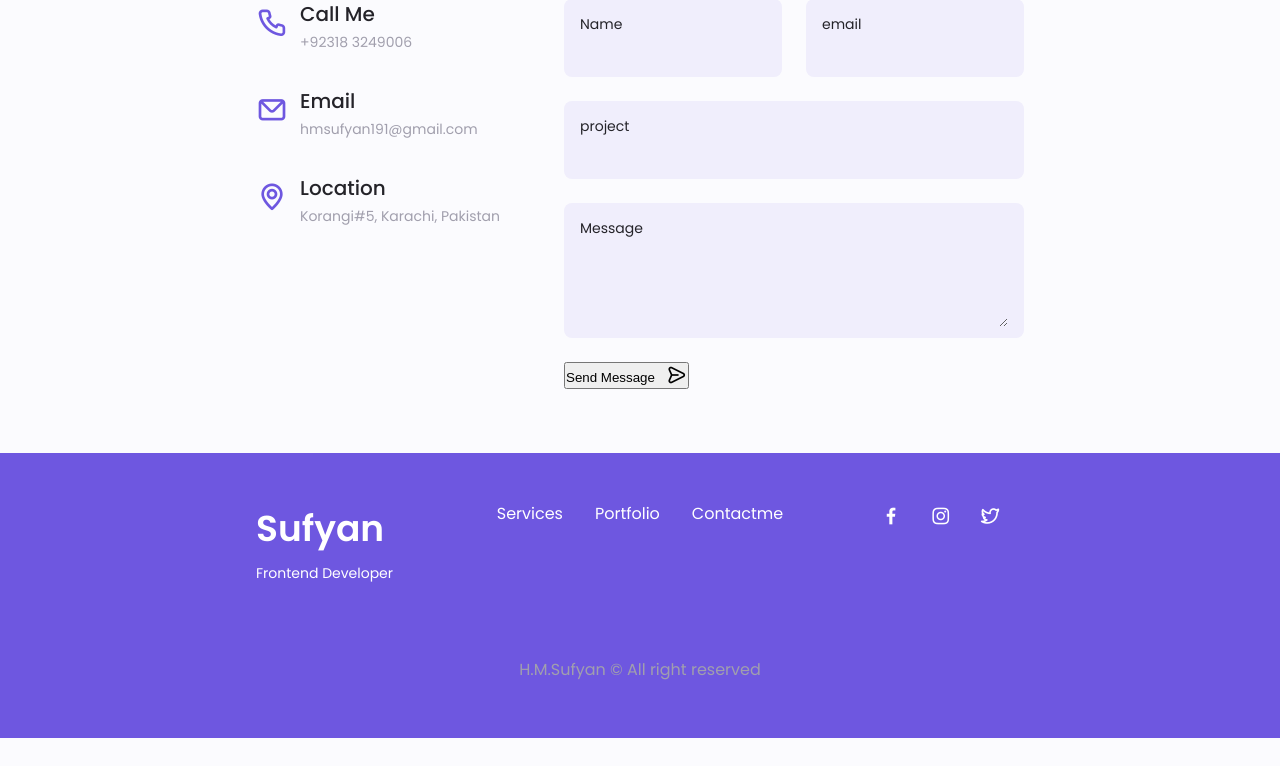
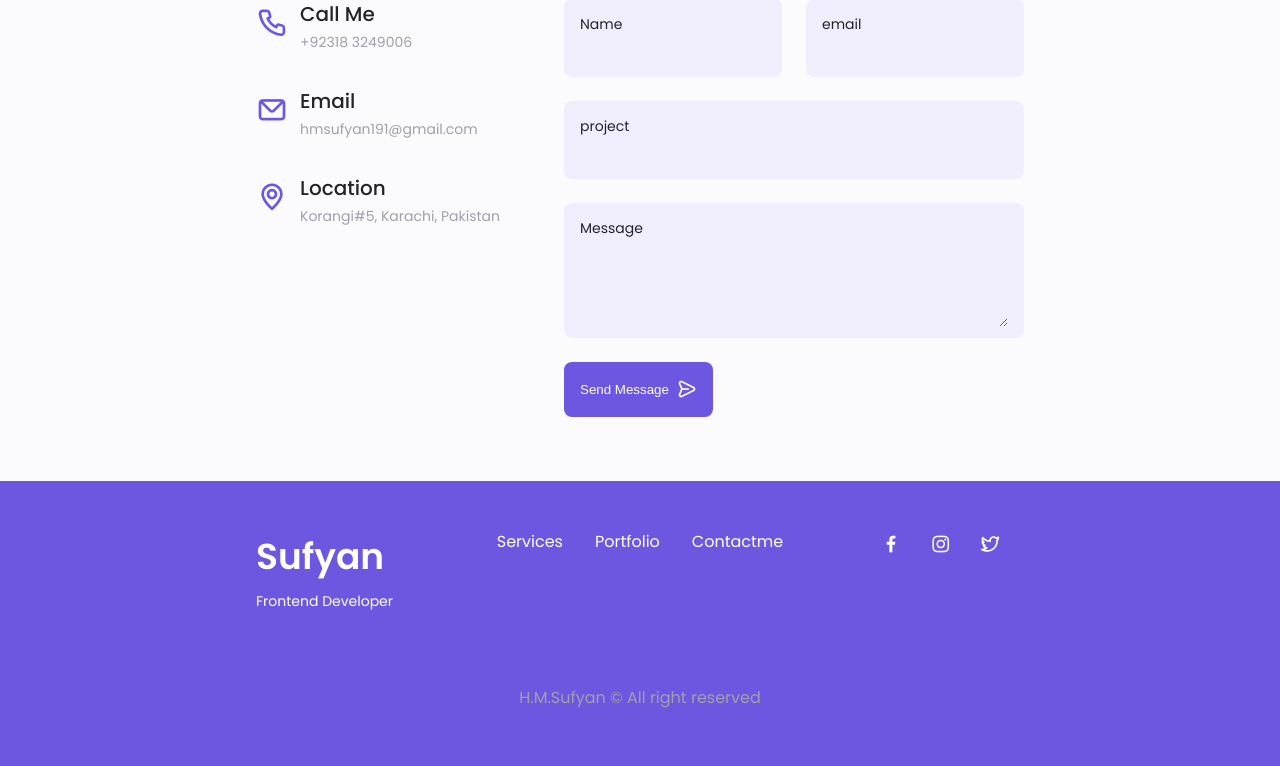
Before and after one commit to im-hms/Portfolio-Website-Sample, a PHP site: page / in a window 1280 px wide. Shown: the part 5070-5836 px from the top of the page. Before the commit the page ends 5808 px from the top, so only its background shows below. Run offline with PHP 8.4, Linux system fonts and the light colour scheme.

Commit message:
Update styles.css

```diff
--- a/assets/css/styles.css
+++ b/assets/css/styles.css
@@ -344,7 +344,20 @@ img {
   font-weight: var(--font-medium);
 
 }
+.button-1{
+  display: inline-block;
+  background-color: var(--first-color);
+  padding: 1rem;
+  color: #fff;
+  border-radius: .5rem;
+  font-weight: var(--font-medium);
+  border: none;
+  cursor: pointer;
+}
 .button:hover{
+  background-color: var(--first-color-alt);
+}
+.button-1:hover{
   background-color: var(--first-color-alt);
 }
 
@@ -366,6 +379,10 @@ img {
   align-items: center;
 }
 
+.button--flex-1{
+  display: inline-flex;
+  align-items: center;
+}
 .button--small{
   padding: .75rem 1rem ;
 }
```
